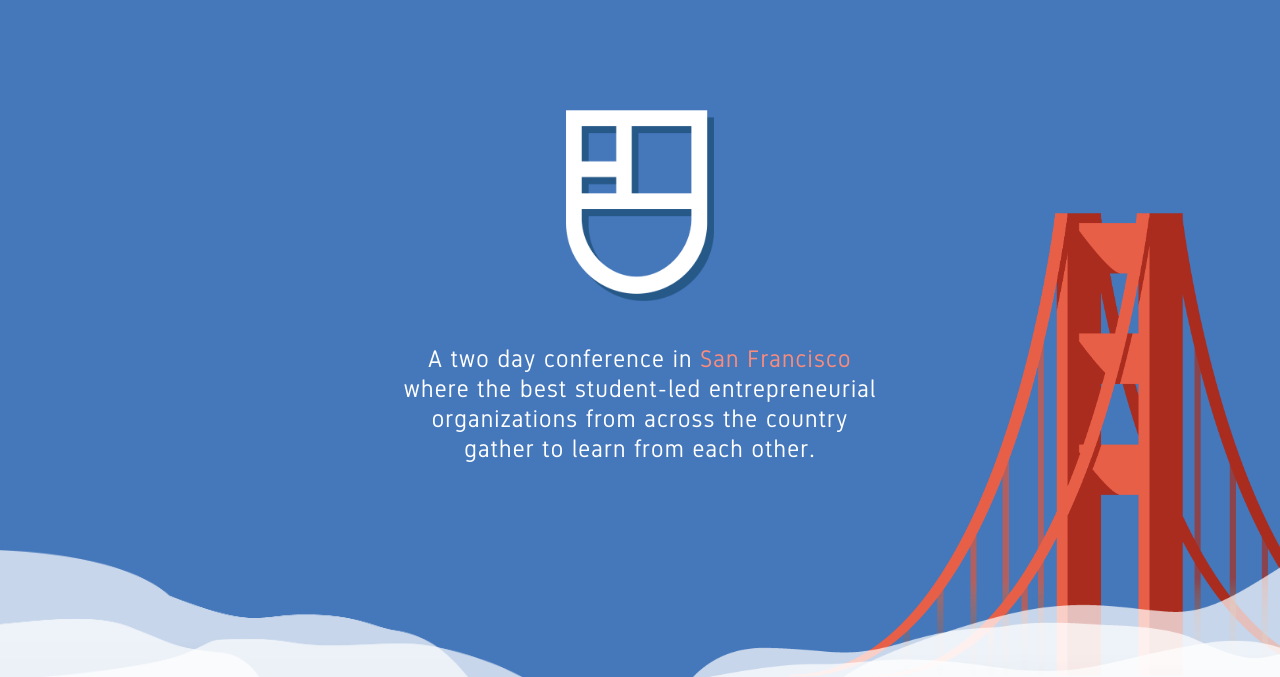
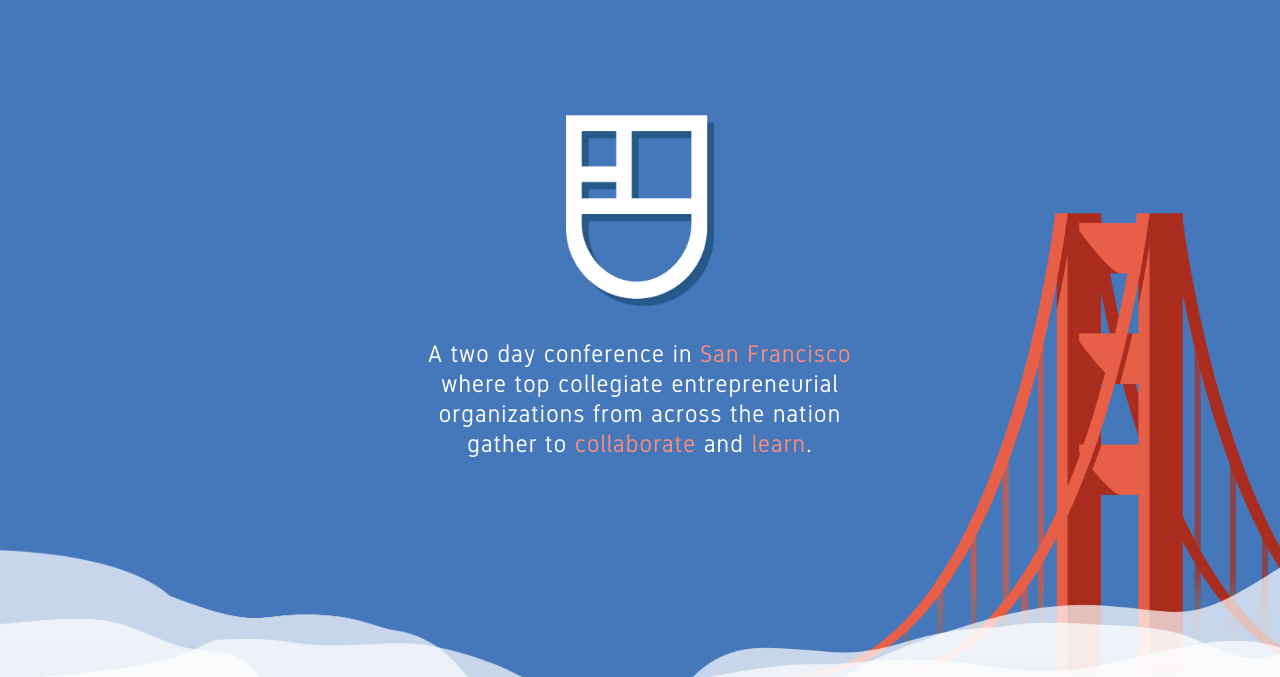
Before and after one commit to syhchen/unite-conf, a plain HTML site: page index.html in a window 1280 px wide. Shown: the part 123-800 px from the top of the page. Drawn offline with nearby package versions, Linux system fonts and the light colour scheme.

Commit message:
Visual and wording tweaks.

```diff
--- a/index.html
+++ b/index.html
@@ -67,7 +67,7 @@
         <section class="content">
             <div class="blurb">
                 <img src="img/unite.png" alt="Unite">
-                <p>A two day conference in <span class="highlight">San Francisco</span> where the best student-led entrepreneurial organizations from across the country gather to learn from each other.</p>
+                <p>A two day conference in <span class="highlight">San Francisco</span> where top collegiate entrepreneurial organizations from across the nation gather to <span class="highlight">collaborate</span> and <span class="highlight">learn</span>.</p>
             </div>
         </section>
     </body>
--- a/sass/main.scss
+++ b/sass/main.scss
@@ -51,7 +51,7 @@ $blurb-width: 480px;
                 p {
                     font-size: 18px;
                     line-height: 24px;
-                    letter-spacing: 0.09em;
+                    // letter-spacing: 0.06em;
                 }
             }
         }
@@ -243,7 +243,7 @@ body {
             // width: 32%;
         }
         p {
-            padding-top: 40px;
+            padding-top: 30px;
             font-size: 24px;
             // font-weight: 400;
             line-height: 30px;
```
Also changed, not shown: css/main.css.
